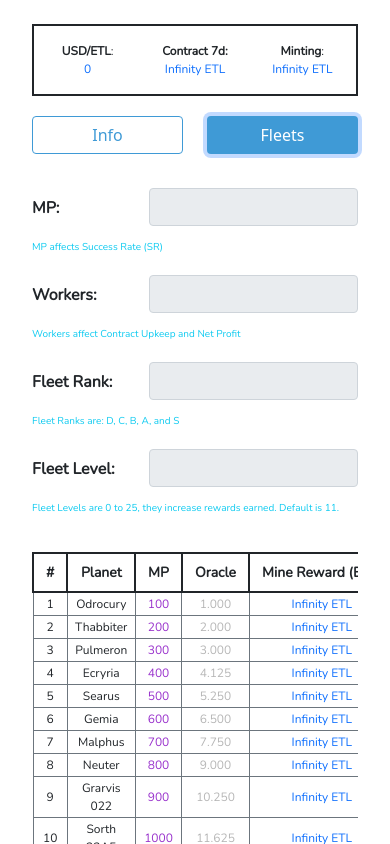
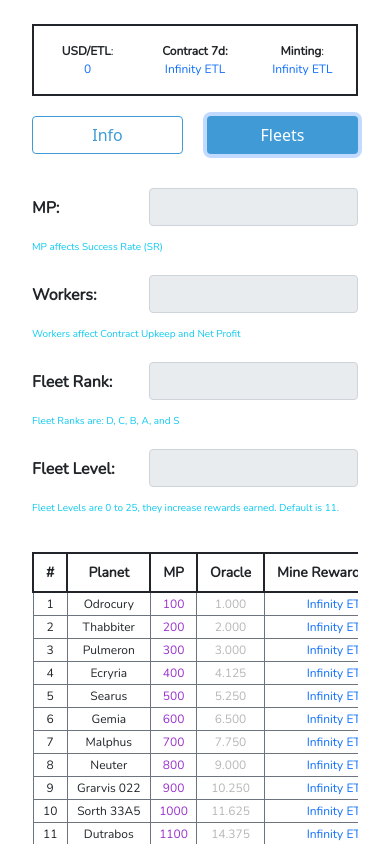
Before and after one commit to Jucci0007/cm-lookup-table, a React (Create React App) app: page / in a window 390 px wide. Both pictures are taken after a click on the button "Fleets". Shown: the top 844 px of the page. Built offline with nearby package versions, Linux system fonts and the light colour scheme; no server answers.

Commit message:
fixed padding for planets in table

```diff
--- a/src/getEternal.js
+++ b/src/getEternal.js
@@ -832,7 +832,7 @@ class GetEternal extends Component{
                             <table>
                                 <tr class="border border-dark">
                                     <th class="border border-2 border-dark">#</th>
-                                    <th class="border border-2 border-dark">Planet</th>
+                                    <th class="border extra-padding border-2 border-dark">Planet</th>
                                     <th class="border border-2 border-dark">MP</th>
                                     <th class="border border-2 border-dark">Oracle</th>
                                     <th class="border border-2 border-dark">Mine Reward (ETL)</th>
--- a/src/table.css
+++ b/src/table.css
@@ -202,6 +202,11 @@ td  {
     font-size: 10px !important;
   }
 
+  .extra-padding{
+    padding-left: 20px !important;
+    padding-right: 20px !important;
+  }
+
   }
 
 .overflow{
```
